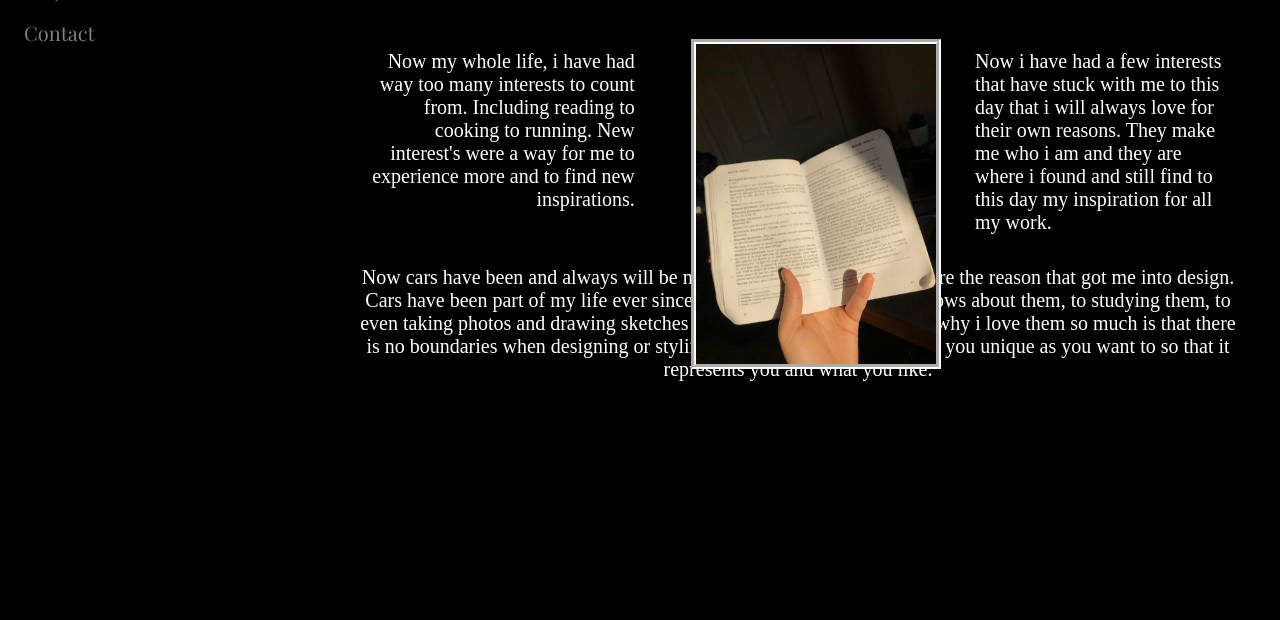
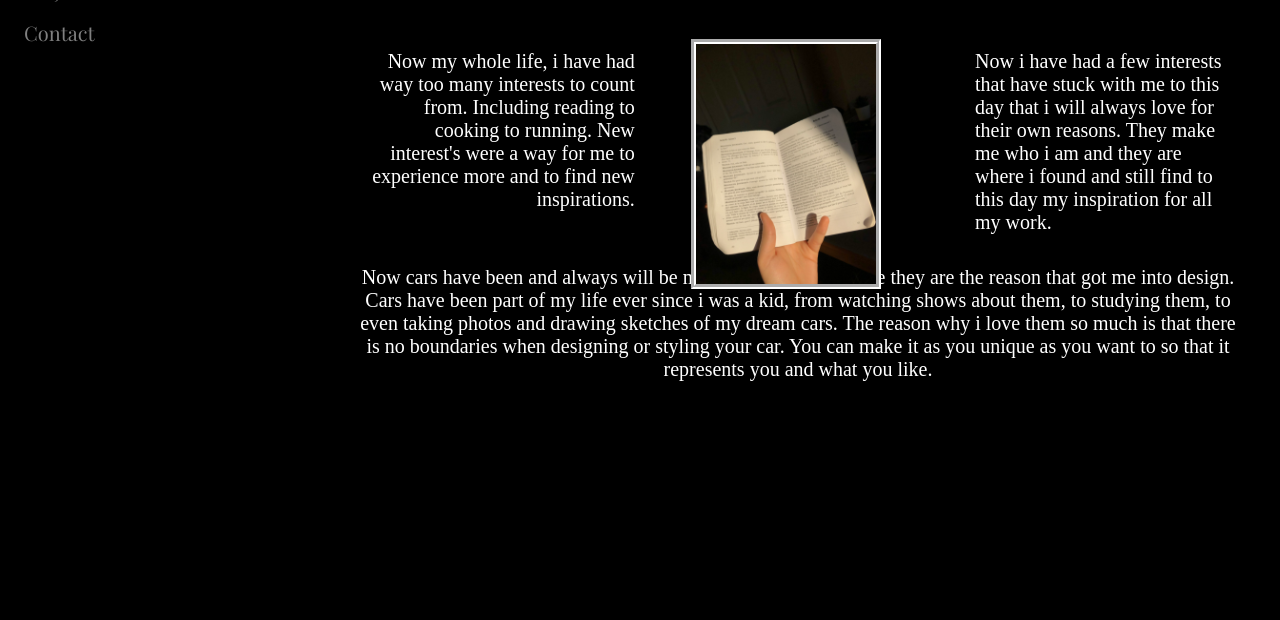
Before and after one commit to TommyJasson/Interests, a plain HTML site: page index.html in a window 1280 px wide. Shown: the part 169-789 px from the top of the page. Drawn offline with nearby package versions, Linux system fonts and the light colour scheme; grey boxes are pictures that could not be loaded; a web font is replaced by a local one.

Commit message:
eevrything

```diff
--- a/index.html
+++ b/index.html
@@ -171,8 +171,8 @@
         position: absolute;
         top: 26%;
         left: 54%;
-        max-width: 40%;
-        max-height: 40%;
+        max-width: 30%;
+        max-height: 30%;
         border: 5px white groove
       }
 
```
